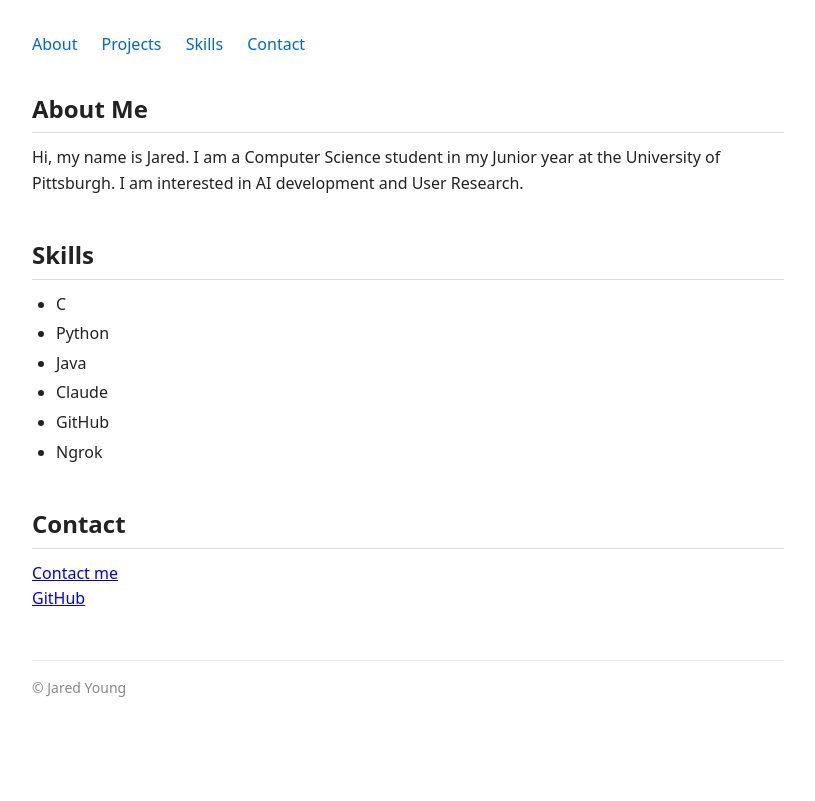
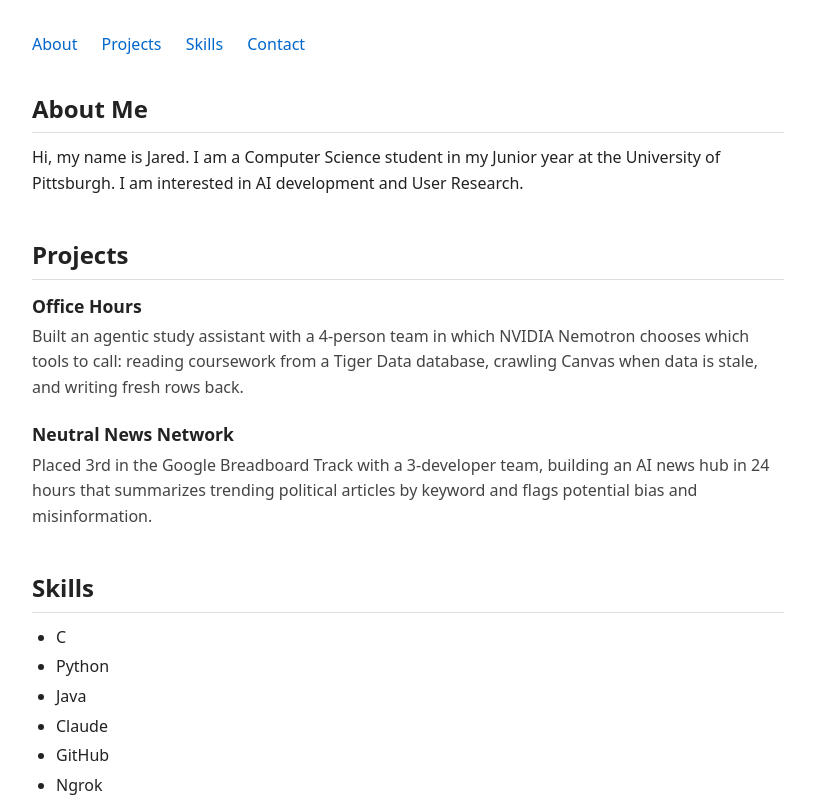
Before and after one commit to szorroxx/portfolio, a plain HTML site: page index.html in a window 1280 px wide. Shown: the top 801 px of the page, without its empty margins (232-1047 px from the left). Drawn offline with Linux system fonts and the light colour scheme.

Commit message:
remove wrong pipeline and restore index

```diff
--- a/index.html
+++ b/index.html
@@ -30,7 +30,28 @@
        I am interested in AI development and User Research.
     </section>
 
+    <section id="projects">
+      <h2>Projects</h2>
 
+      <!-- Example project entry structure: copy, fill in, and add at least 2:
+      <div class="project">
+        <h3>Project Name</h3>
+        <p>What the project does, the technologies used, and what you learned.</p>
+      </div>
+      -->
+
+      <!-- TODO: Add at least 2 project entries using the structure above -->
+       <div class="project">
+        <h3>Office Hours</h3>
+        <p> Built an agentic study assistant with a 4-person team in which NVIDIA Nemotron chooses which tools to call:
+            reading coursework from a Tiger Data database, crawling Canvas when data is stale, and writing fresh rows back.</p>
+       </div>
+       <div class="project">
+        <h3>Neutral News Network</h3>
+        <p>Placed 3rd in the Google Breadboard Track with a 3-developer team, building an AI news hub in 24 hours that
+          summarizes trending political articles by keyword and flags potential bias and misinformation.</p>
+       </div>
+    </section>
 
     <section id="skills">
       <h2>Skills</h2>
```
Also changed, not shown: 1 other file.
